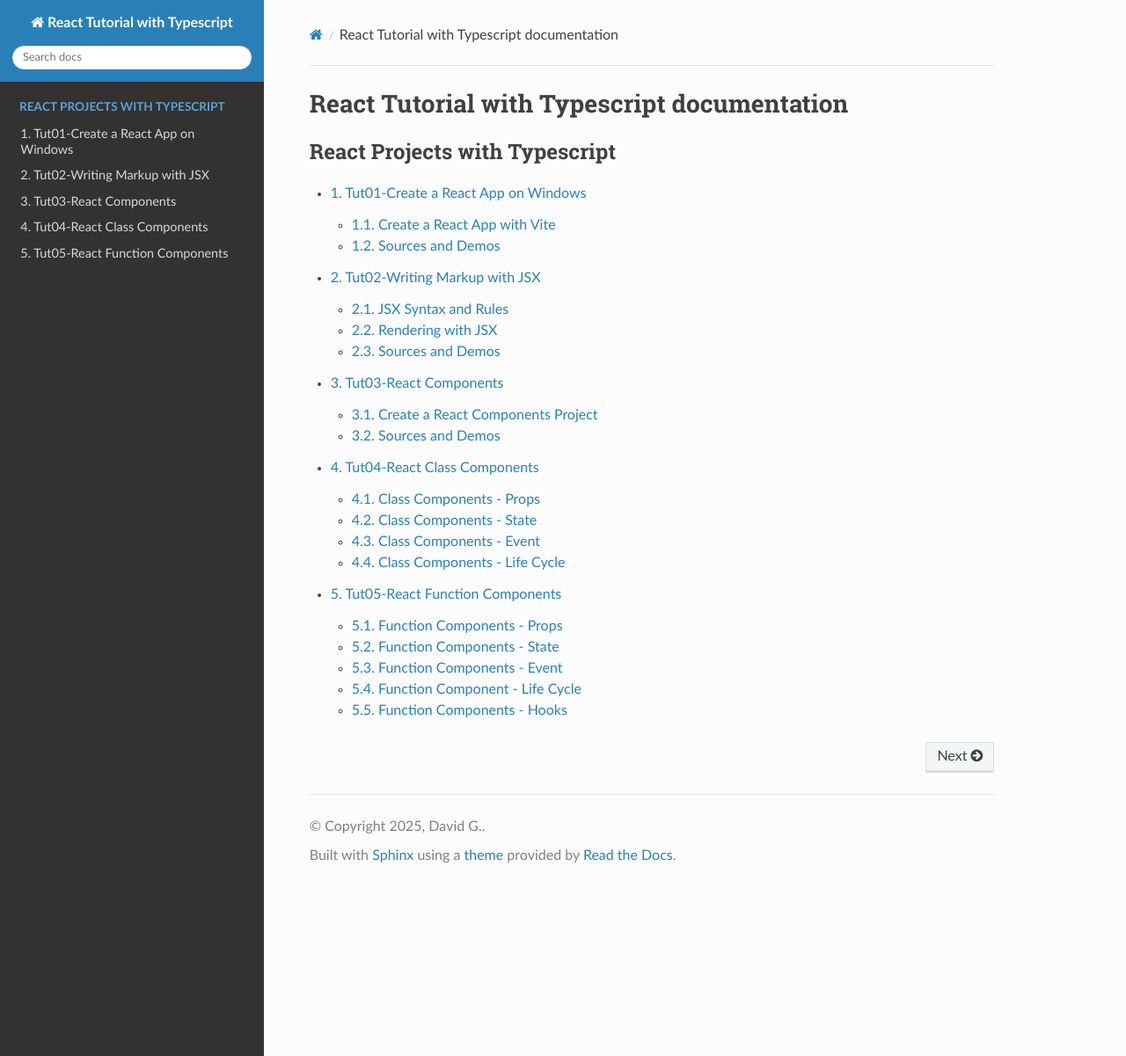
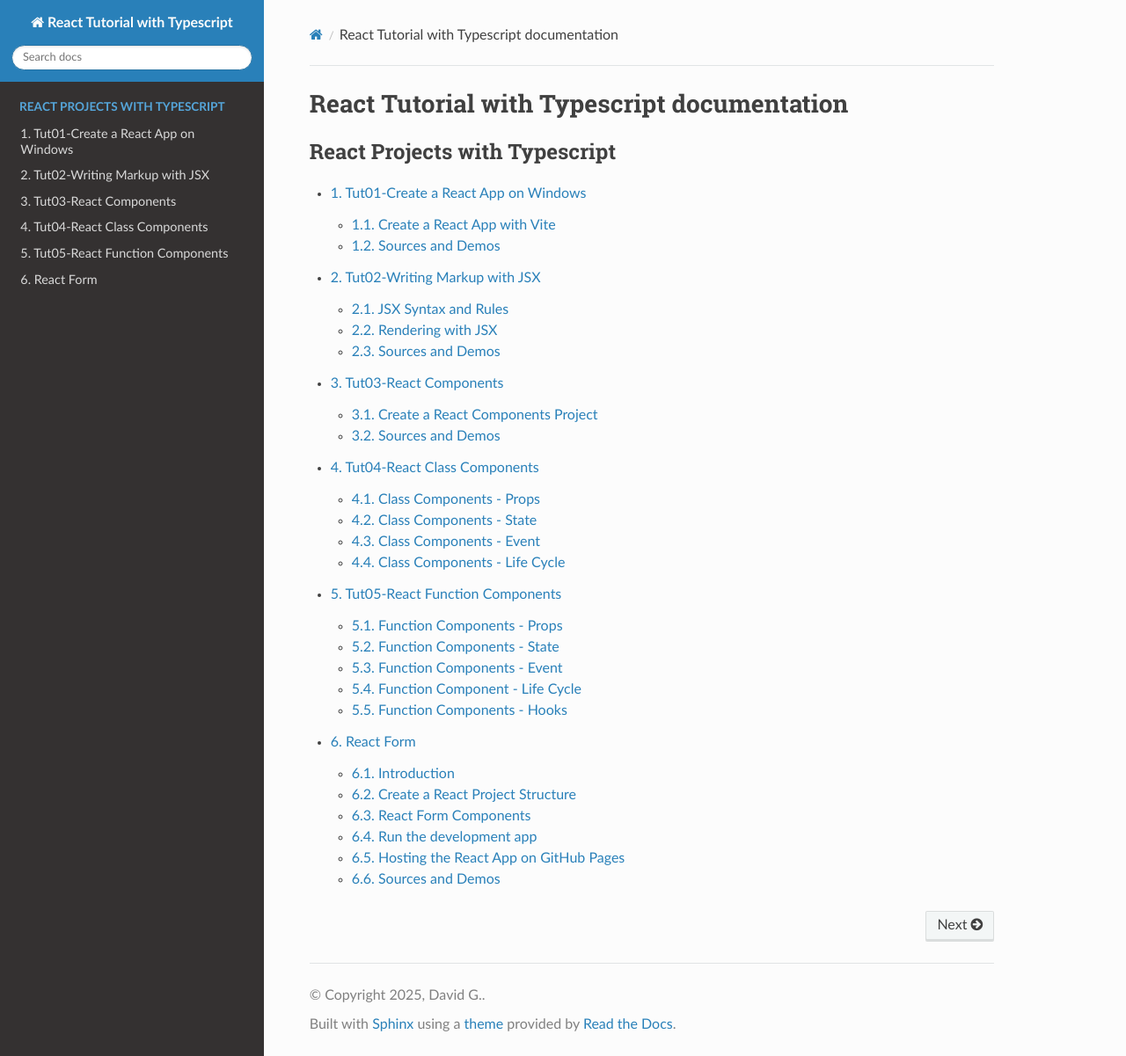
Before and after one commit to david-ggs-230/react-projects-docs, a Sphinx documentation site: the page built from docs/index.rst, in a window 1280 px wide and 1201 px high. Shown: the whole window at 88% size. Built offline with Sphinx 7.4.7 and the Read the Docs theme 3.1.0, drawn with Linux system fonts in a browser that asks for light colours.

Commit message:
Add files via upload

```diff
--- a/docs/index.rst
+++ b/docs/index.rst
@@ -17,3 +17,4 @@ React Tutorial with Typescript documentation
    react-app-ts/tut03-react-components
    react-app-ts/tut04-class-components
    react-app-ts/tut05-function-components
+   react-app-ts/tut06-react-form
```
